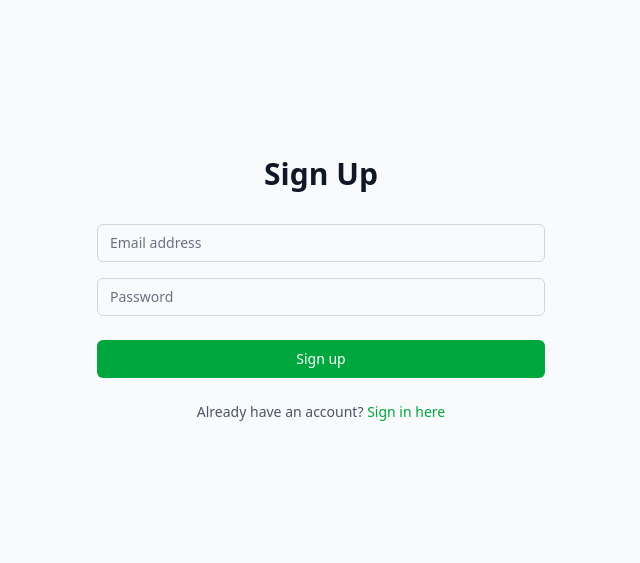
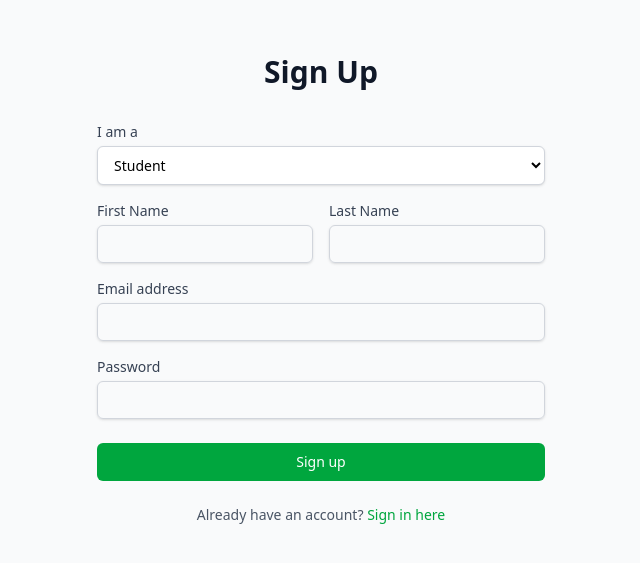
Before and after one commit to alnifu/orgsync-web, a React (Vite) app: page /signup in a window 1280 px wide. Shown: the part 123-686 px from the top of the page, without its empty margins (319-959 px from the left). Built offline with nearby package versions, Linux system fonts and the light colour scheme; no server answers.

Commit message:
sign up types

```diff
--- a/src/context/AuthContext.tsx
+++ b/src/context/AuthContext.tsx
@@ -1,15 +1,13 @@
 import { createContext, useContext, useEffect, useState } from "react";
 import type { Session, User } from "@supabase/supabase-js";
 import { supabase } from "../lib/supabase";
+import type { SignupFormData } from "../types/userTypes";
 
 type AuthContextType = {
   session: Session | null;
   user: User | null;
   loading: boolean;
-  signUpNewUser: (credentials: {
-    email: string;
-    password: string;
-  }) => Promise<{ success: boolean; data?: any; error?: string }>;
+  signUpNewUser: (formData: SignupFormData) => Promise<{ success: boolean; data?: any; error?: string }>;
   signInUser: (credentials: {
     email: string;
     password: string;
@@ -31,25 +29,44 @@ export const AuthContextProvider = ({ children }: { children: React.ReactNode })
   const [loading, setLoading] = useState(true);
 
   // Sign up
-  const signUpNewUser = async ({
-    email,
-    password
-  }: {
-    email: string;
-    password: string;
-  }): Promise<AuthResponse> => {
+  const signUpNewUser = async (formData: SignupFormData): Promise<AuthResponse> => {
     try {
-      const { data, error } = await supabase.auth.signUp({
-        email: email.toLowerCase(),
-        password,
+      // Step 1: Sign up with Supabase Auth
+      const { data: authData, error: authError } = await supabase.auth.signUp({
+        email: formData.email.toLowerCase(),
+        password: formData.password,
       });
 
-      if (error) {
-        console.error("Error signing up:", error.message);
-        return { success: false, error: error.message };
+      if (authError) {
+        console.error("Auth error:", authError, formData.email, formData.password);
+        return { success: false, error: authError.message };
       }
 
-      return { success: true, data };
+      if (!authData.user) {
+        return { success: false, error: "No user data returned from signup" };
+      }
+
+      // Step 2: Complete the user profile
+      const { error: profileError } = await supabase.rpc('complete_user_profile', {
+        p_user_id: authData.user.id,
+        p_user_type: formData.userType,
+        p_first_name: formData.firstName,
+        p_last_name: formData.lastName,
+        p_student_number: formData.studentNumber || null,
+        p_year_level: formData.yearLevel || null,
+        p_program: formData.program || null,
+        p_college: formData.college || null,
+        p_employee_id: formData.employeeId || null,
+        p_department: formData.department || null,
+        p_position: formData.position || null
+      });
+
+      if (profileError) {
+        console.error("Profile error:", profileError.message);
+        return { success: false, error: "Failed to create user profile" };
+      }
+
+      return { success: true, data: authData };
     } catch (err) {
       const error = err as Error;
       console.error("Unexpected error during sign up:", error.message);
--- a/src/pages/Signup.tsx
+++ b/src/pages/Signup.tsx
@@ -2,16 +2,28 @@ import { useState } from "react";
 import { Link } from "react-router";
 import { useAuth } from "../context/AuthContext";
 import { useNavigate } from "react-router";
+import type { SignupFormData } from "../types/userTypes";
 
 type SignupProps = {
   onSignupSuccess?: (user: any) => void;
 };
 
 export default function Signup({ onSignupSuccess }: SignupProps) {
-  const [email, setEmail] = useState("");
-  const [password, setPassword] = useState("");
+  const [formData, setFormData] = useState<SignupFormData>({
+    email: "",
+    password: "",
+    userType: "student",
+    firstName: "",
+    lastName: "",
+    studentNumber: "",
+    yearLevel: undefined,
+    program: "",
+    college: "",
+    employeeId: "",
+    department: "",
+    position: "",
+  });
   const [error, setError] = useState<string | null>(null);
-
 
   const { signUpNewUser } = useAuth();
   const navigate = useNavigate();
@@ -19,10 +31,7 @@ export default function Signup({ onSignupSuccess }: SignupProps) {
   const handleSignup = async (e: React.FormEvent) => {
     e.preventDefault();
 
-    const { success, error, data } = await signUpNewUser({
-      email,
-      password,
-    });
+    const { success, error, data } = await signUpNewUser(formData);
 
     if (!success) {
       setError(error || 'An error occurred during signup');
@@ -36,6 +45,14 @@ export default function Signup({ onSignupSuccess }: SignupProps) {
     }
   };
 
+  const handleInputChange = (e: React.ChangeEvent<HTMLInputElement | HTMLSelectElement>) => {
+    const { name, value } = e.target;
+    setFormData(prev => ({
+      ...prev,
+      [name]: value
+    }));
+  };
+
   return (
     <div className="min-h-screen flex items-center justify-center bg-gray-50 py-12 px-4 sm:px-6 lg:px-8">
       <div className="max-w-md w-full space-y-8">
@@ -47,31 +64,80 @@ export default function Signup({ onSignupSuccess }: SignupProps) {
         <form onSubmit={handleSignup} className="mt-8 space-y-6">
           <div className="rounded-md space-y-4">
             <div>
-              <label htmlFor="email" className="sr-only">
+              <label htmlFor="userType" className="block text-sm font-medium text-gray-700">
+                I am a
+              </label>
+              <select
+                id="userType"
+                name="userType"
+                required
+                value={formData.userType}
+                onChange={handleInputChange}
+                className="mt-1 block w-full py-2 px-3 border border-gray-300 bg-white rounded-md shadow-sm focus:outline-none focus:ring-green-500 focus:border-green-500 sm:text-sm"
+              >
+                <option value="student">Student</option>
+                <option value="faculty">Faculty</option>
+              </select>
+            </div>
+
+            <div className="grid grid-cols-2 gap-4">
+              <div>
+                <label htmlFor="firstName" className="block text-sm font-medium text-gray-700">
+                  First Name
+                </label>
+                <input
+                  id="firstName"
+                  name="firstName"
+                  type="text"
+                  required
+                  value={formData.firstName}
+                  onChange={handleInputChange}
+                  className="mt-1 block w-full py-2 px-3 border border-gray-300 rounded-md shadow-sm focus:outline-none focus:ring-green-500 focus:border-green-500 sm:text-sm"
+                />
+              </div>
+              <div>
+                <label htmlFor="lastName" className="block text-sm font-medium text-gray-700">
+                  Last Name
+                </label>
+                <input
+                  id="lastName"
+                  name="lastName"
+                  type="text"
+                  required
+                  value={formData.lastName}
+                  onChange={handleInputChange}
+                  className="mt-1 block w-full py-2 px-3 border border-gray-300 rounded-md shadow-sm focus:outline-none focus:ring-green-500 focus:border-green-500 sm:text-sm"
+                />
+              </div>
+            </div>
+
+            <div>
+              <label htmlFor="email" className="block text-sm font-medium text-gray-700">
                 Email address
               </label>
               <input
                 id="email"
+                name="email"
                 type="email"
                 required
-                value={email}
-                onChange={(e) => setEmail(e.target.value)}
-                className="appearance-none relative block w-full px-3 py-2 border border-gray-300 placeholder-gray-500 text-gray-900 rounded-md focus:outline-none focus:ring-green-500 focus:border-green-500 focus:z-10 sm:text-sm"
-                placeholder="Email address"
+                value={formData.email}
+                onChange={handleInputChange}
+                className="mt-1 block w-full py-2 px-3 border border-gray-300 rounded-md shadow-sm focus:outline-none focus:ring-green-500 focus:border-green-500 sm:text-sm"
               />
             </div>
+
             <div>
-              <label htmlFor="password" className="sr-only">
+              <label htmlFor="password" className="block text-sm font-medium text-gray-700">
                 Password
               </label>
               <input
                 id="password"
+                name="password"
                 type="password"
                 required
-                value={password}
-                onChange={(e) => setPassword(e.target.value)}
-                className="appearance-none relative block w-full px-3 py-2 border border-gray-300 placeholder-gray-500 text-gray-900 rounded-md focus:outline-none focus:ring-green-500 focus:border-green-500 focus:z-10 sm:text-sm"
-                placeholder="Password"
+                value={formData.password}
+                onChange={handleInputChange}
+                className="mt-1 block w-full py-2 px-3 border border-gray-300 rounded-md shadow-sm focus:outline-none focus:ring-green-500 focus:border-green-500 sm:text-sm"
               />
             </div>
           </div>
--- /dev/null
+++ b/src/types/userTypes.ts
@@ -0,0 +1,35 @@
+export type UserProfile = {
+  id: string;
+  email: string;
+  userType: 'student' | 'faculty';
+  firstName: string;
+  lastName: string;
+  // Student fields
+  studentNumber?: string;
+  yearLevel?: number;
+  program?: string;
+  college?: string;
+  // Faculty fields
+  employeeId?: string;
+  department?: string;
+  position?: string;
+  createdAt?: string;
+  updatedAt?: string;
+};
+
+export type SignupFormData = {
+  email: string;
+  password: string;
+  userType: 'student' | 'faculty';
+  firstName: string;
+  lastName: string;
+  // Student fields
+  studentNumber?: string;
+  yearLevel?: number;
+  program?: string;
+  college?: string;
+  // Faculty fields
+  employeeId?: string;
+  department?: string;
+  position?: string;
+};
```
